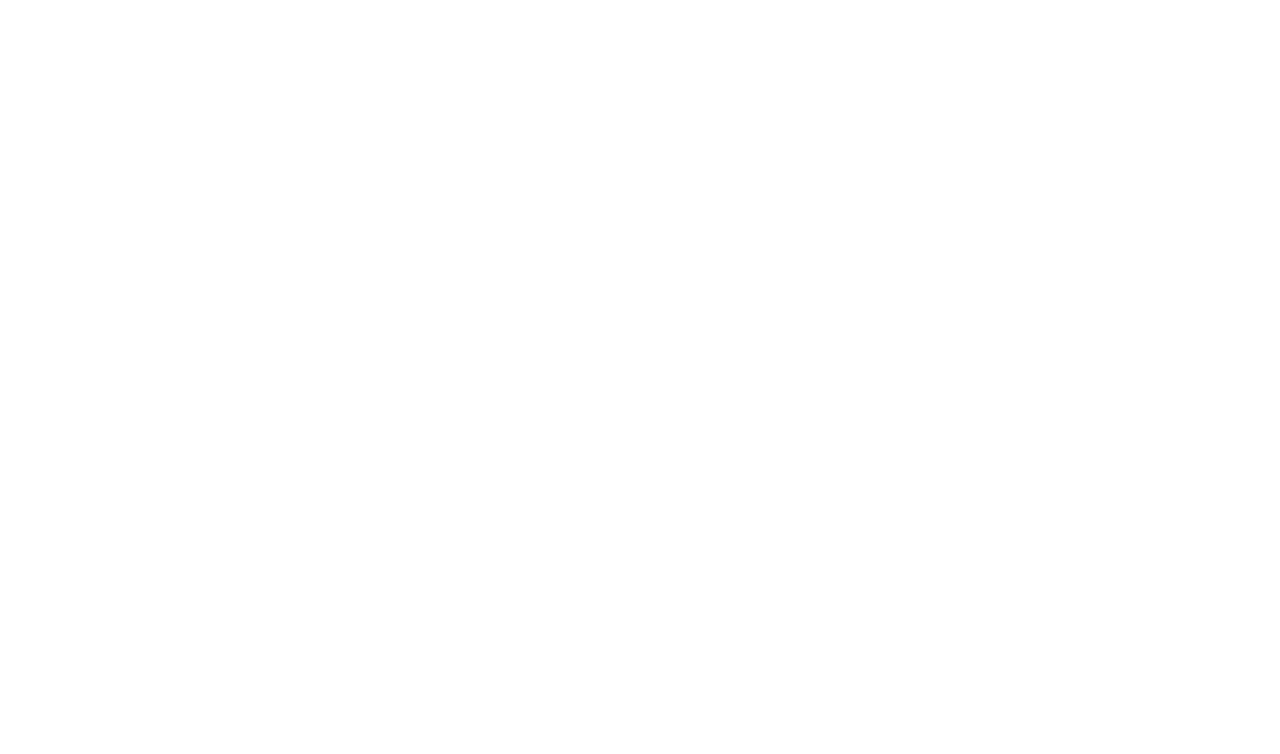
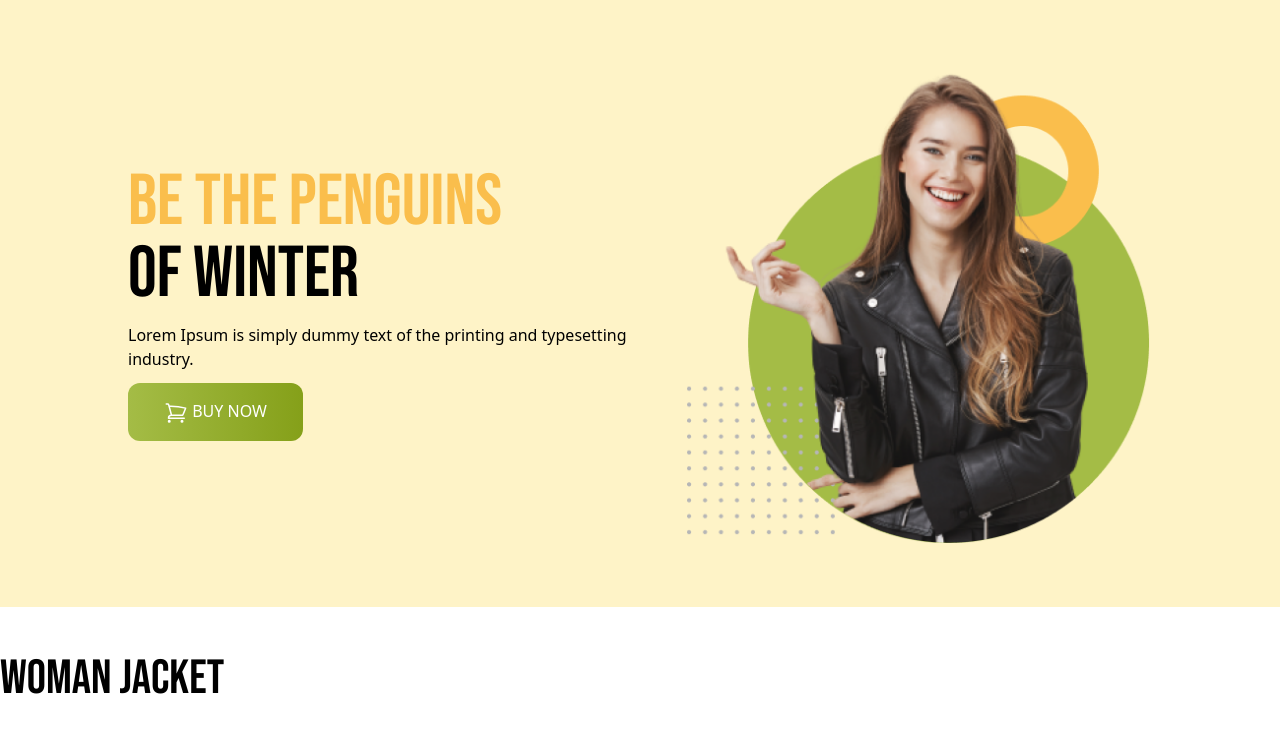
Before and after one commit to najibvai/penguin-fashion-practies, a plain HTML site: page index.html in a window 1280 px wide. Drawn offline with nearby package versions, Linux system fonts and the light colour scheme.

Commit message:
header added

```diff
--- a/index.html
+++ b/index.html
@@ -1,11 +1,59 @@
 <!DOCTYPE html>
 <html lang="en">
+
 <head>
     <meta charset="UTF-8">
     <meta name="viewport" content="width=device-width, initial-scale=1.0">
-    <title>Document</title>
+    <title>Penguin Fashion With Tailwind</title>
+    <script src="https://cdn.tailwindcss.com"></script>
+    <link rel="preconnect" href="https://fonts.googleapis.com">
+    <link rel="preconnect" href="https://fonts.gstatic.com" crossorigin>
+    <link href="https://fonts.googleapis.com/css2?family=Bebas+Neue&display=swap" rel="stylesheet">
+    <style>
+        .font-bebas{
+            font-family: 'Bebas Neue', sans-serif;
+        }
+    </style>
 </head>
+
 <body>
+    <header class="bg-amber-100 py-16 px-32">
+        <!-- Nav Section-->
+        <nav>
 
+        </nav>
+        <!-- Banner Srction -->
+        <div class="flex flex-col md:flex-row justify-between items-center">
+            <div class="space-y-3">
+                <h1 class="text-7xl uppercase font-bebas">
+                    <span class="text-[#FABE4C]">Be the Penguins</span>
+                    <br>
+                    of Winter
+                </h1>
+                <p>Lorem Ipsum is simply dummy text of the printing
+                    and typesetting industry.</p>
+                <button
+                    class="py-4 px-9 bg-gradient-to-r from-[#A4BC46] to-[#85A019]  rounded-xl uppercase text-white font-medium">
+                    <svg xmlns="http://www.w3.org/2000/svg" fill="none" viewBox="0 0 24 24" stroke-width="1.5"
+                        stroke="currentColor" class="w-6 h-6 inline">
+                        <path stroke-linecap="round" stroke-linejoin="round"
+                            d="M2.25 3h1.386c.51 0 .955.343 1.087.835l.383 1.437M7.5 14.25a3 3 0 00-3 3h15.75m-12.75-3h11.218c1.121-2.3 2.1-4.684 2.924-7.138a60.114 60.114 0 00-16.536-1.84M7.5 14.25L5.106 5.272M6 20.25a.75.75 0 11-1.5 0 .75.75 0 011.5 0zm12.75 0a.75.75 0 11-1.5 0 .75.75 0 011.5 0z" />
+                    </svg>
+                    BUY NOW</button>
+            </div>
+            <div>
+                <img src="images/model.png" alt="">
+            </div>
+        </div>
+    </header>
+    <main class="max-w-7xl">
+        <section class="py-12">
+            <h3 class="text-5xl font-bebas">W0Man Jacket</h3>
+        </section>
+    </main>
+    <footer>
+
+    </footer>
 </body>
+
 </html>
--- /dev/null
+++ b/tailwind.config.js
@@ -0,0 +1,8 @@
+/** @type {import('tailwindcss').Config} */
+module.exports = {
+    content: ["./src/**/*.{html,js}"],
+    theme: {
+      extend: {},
+    },
+    plugins: [],
+  }
```
